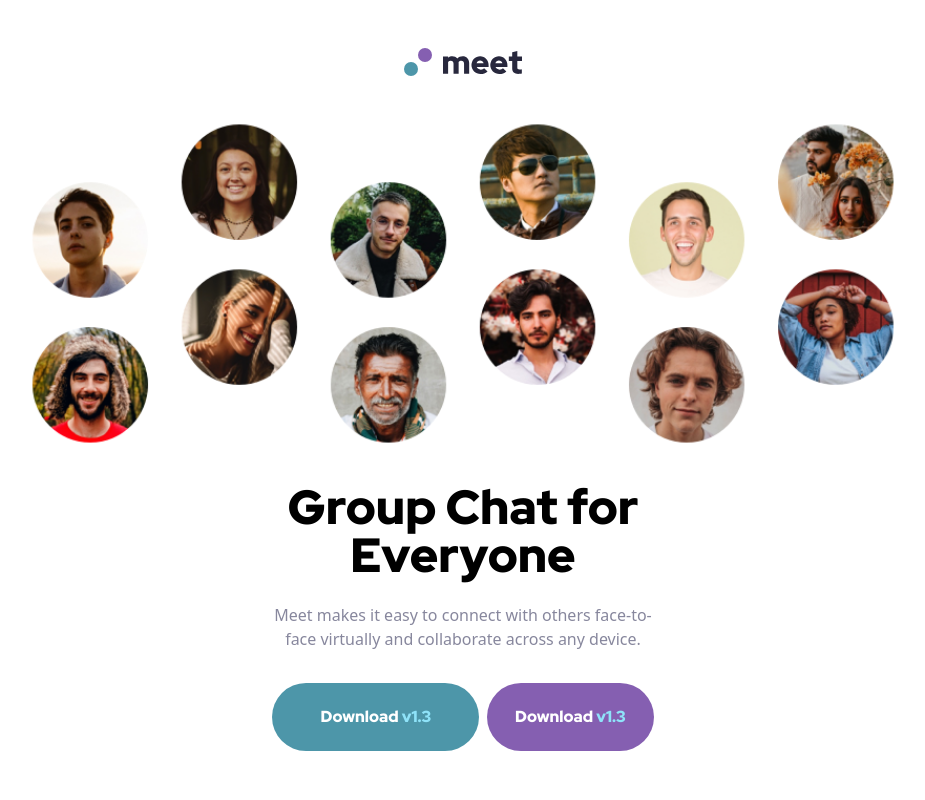
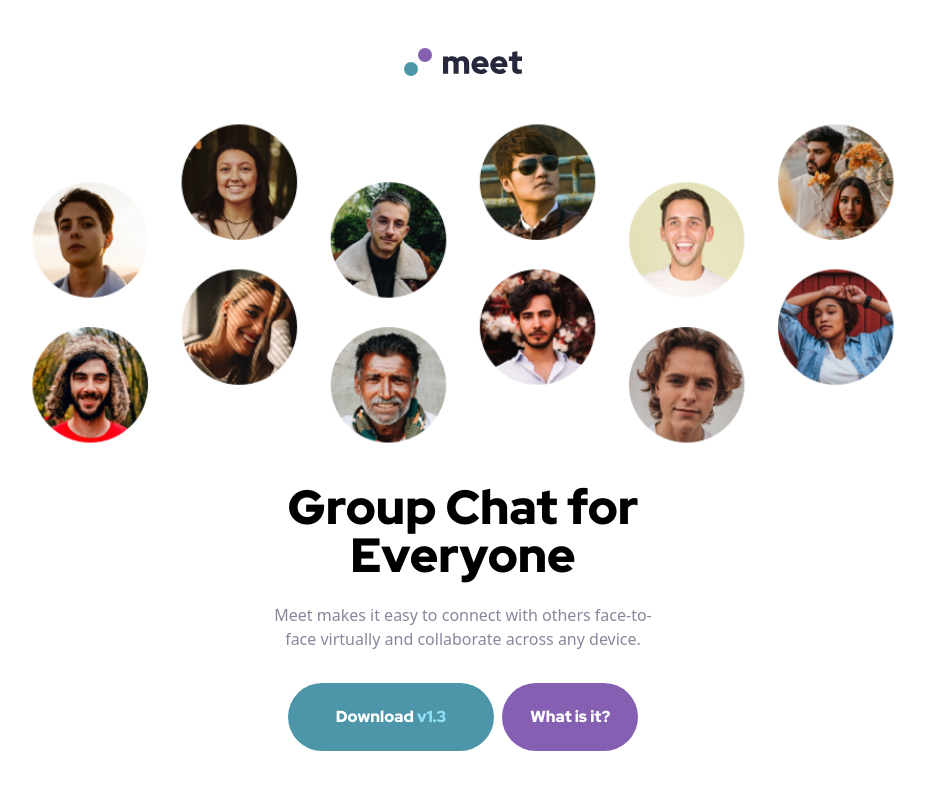
Before and after one commit to Schwarzbaer2/vue-meet-landing-page, a Vue app: page / in a window 1280 px wide. Shown: the top 800 px of the page, without its empty margins (177-1102 px from the left). Built offline with nearby package versions, Linux system fonts and the light colour scheme.

Commit message:
Fixing Secondary Button

```diff
--- a/src/components/HeaderContent.vue
+++ b/src/components/HeaderContent.vue
@@ -37,9 +37,8 @@
               </div>
               <div class="pt-4 md:pt-0">
                 <base-button buttonType="secondary" buttonSize="normal"
-                  >Download
-                  <span class="text-secondaryBlue">v1.3</span></base-button
-                >
+                  >What is it?
+                </base-button>
               </div>
             </div>
           </div>
```
